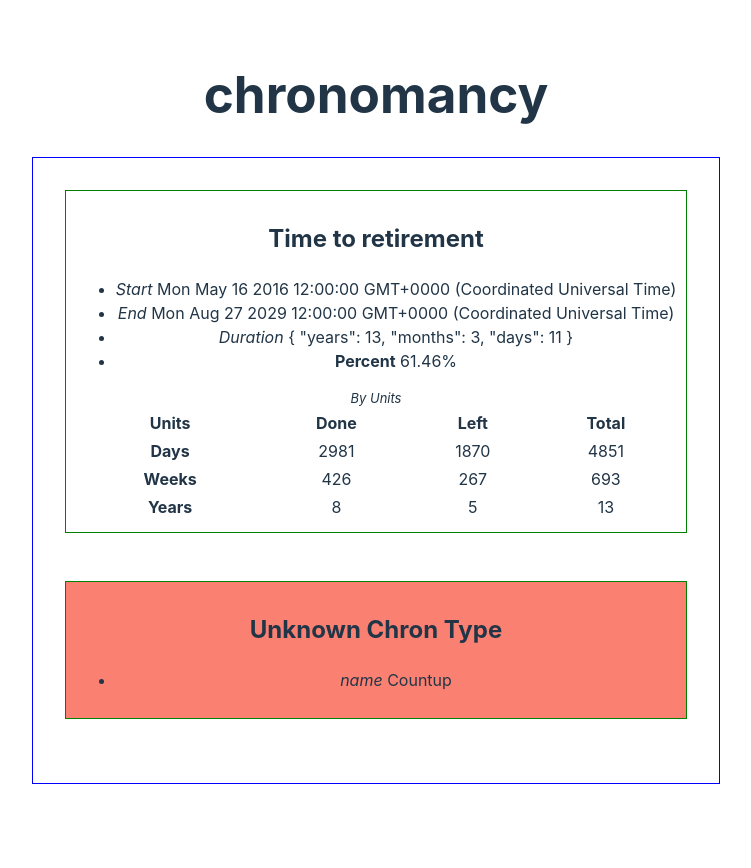
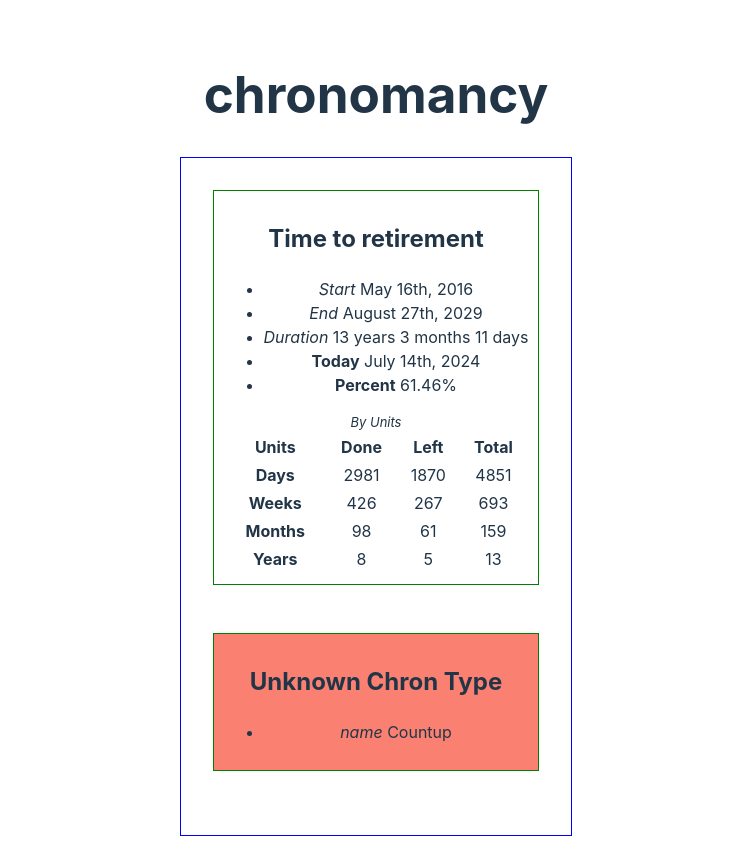
Before and after one commit to doctorwidget/chronos, a Vue app: page / in a window 1280 px wide. Shown: the whole page, without its empty margins (264-1015 px from the left). Before the commit the page ends 816 px from the top, so only its background shows below. Built offline with nearby package versions, Linux system fonts and the light colour scheme.

Commit message:
basic formatting

```diff
--- a/src/components/renderers/SplitDurationText.vue
+++ b/src/components/renderers/SplitDurationText.vue
@@ -8,6 +8,8 @@ import {
     differenceInCalendarMonths,
     differenceInCalendarYears,
     differenceInSeconds,
+    format,
+    formatDuration,
     intervalToDuration,
  } from 'date-fns';
 
@@ -19,12 +21,22 @@ const props = defineProps<{
 
 const now = Date();
 
+
 const duration = computed(() => {
-    return intervalToDuration({
+    let duration = intervalToDuration({
         start: props.chron.start,
         end: props.chron.end
     });
+    return duration;
 });
+
+
+const dateFmt = `MMMM do, yyyy`;
+const durationStr = formatDuration(duration.value);
+const startStr = format(props.chron.start, dateFmt);
+const endStr = format(props.chron.end, dateFmt);
+const nowStr = format(now, dateFmt);
+
 
 const percent = computed(() => {
     const secondsDone = differenceInSeconds(now, props.chron.start);
@@ -45,6 +57,18 @@ const yearsLeft = computed(() => {
 
 const yearsTotal = computed(() =>{
     return differenceInCalendarYears(props.chron.end, props.chron.start);
+});
+
+const monthsDone = computed (() => {
+    return differenceInCalendarMonths(now, props.chron.start);
+});
+
+const monthsLeft = computed(() => {
+    return differenceInCalendarMonths(props.chron.end, now);
+});
+
+const monthsTotal = computed(() =>{
+    return differenceInCalendarMonths(props.chron.end, props.chron.start);
 });
 
 const weeksDone = computed (() => {
@@ -91,13 +115,16 @@ export default {
         <h2>{{ props.chron.title }}</h2>
         <ul>
             <li>
-                <em>Start</em> <span>{{ props.chron.start }}</span>
+                <em>Start</em> <span>{{ startStr }}</span>
             </li>
             <li>
-                <em>End</em> <span>{{ props.chron.end }}</span>
+                <em>End</em> <span>{{ endStr }}</span>
             </li>
             <li>
-                <em>Duration</em> <span>{{ duration }}</span>
+                <em>Duration</em> <span>{{ durationStr }}</span>
+            </li>
+            <li>
+                <strong>Today</strong> <span>{{ nowStr }}</span>
             </li>
             <li :class="$style.big">
                 <strong>Percent</strong> <span>{{ percent }}%</span>
@@ -124,6 +151,12 @@ export default {
                 <td>{{ weeksTotal }}</td>
             </tr>
             <tr>
+                <th scope="row">Months</th>
+                <td>{{ monthsDone }}</td>
+                <td>{{ monthsLeft }}</td>
+                <td>{{ monthsTotal }}</td>
+            </tr>
+            <tr>
                 <th scope="row">Years</th>
                 <td>{{ yearsDone }}</td>
                 <td>{{ yearsLeft }}</td>
```
